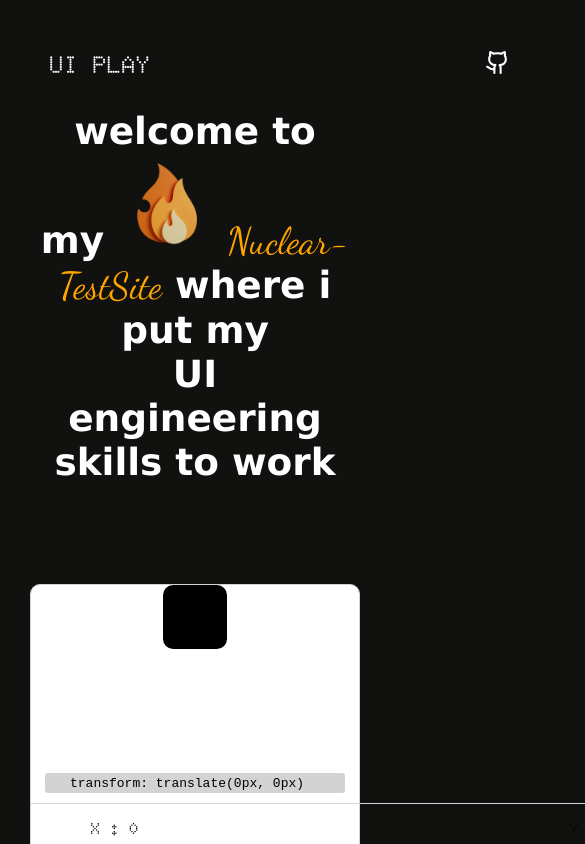
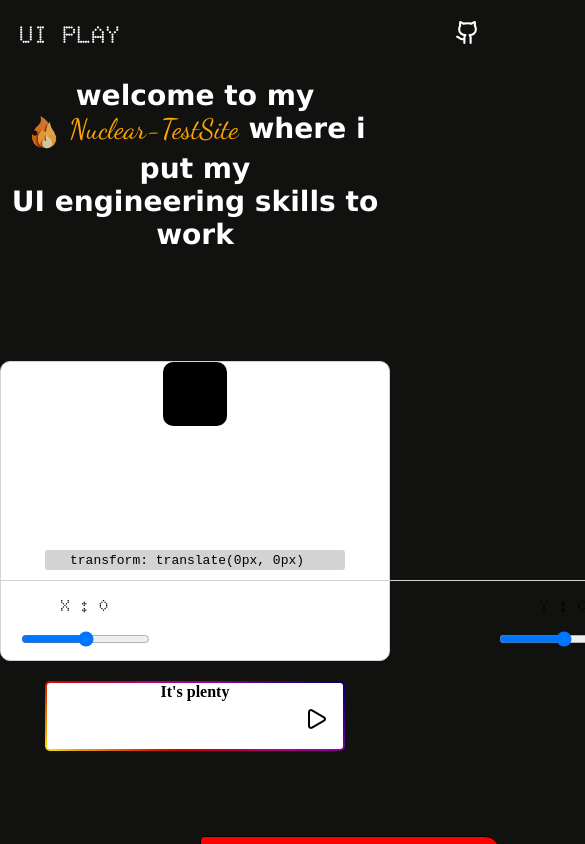
Before and after one commit to Genesispro-maker/ui-playground, a React (Vite) app in the folder ui/: page / in a window 390 px wide. Shown: the top 844 px of the page, 585 px wide, since content can reach past the window. Built offline with nearby package versions, Linux system fonts and the light colour scheme.

Commit message:
Update global.css

```diff
--- a/ui/src/global.css
+++ b/ui/src/global.css
@@ -36,7 +36,6 @@ html{
 
 body{
     background-color: var(--bg-color);
-    padding: 30px;
     overflow-x: hidden;
 }
 
@@ -47,13 +46,35 @@ body{
   margin: 10px;
   font-family: Verdana, Geneva, Tahoma, sans-serif;
   font-weight: lighter;
+  display: inline-block;
 }
 
 .herotext span{
   font-family: "Dancing Script", sans-serif;
   font-weight: 500;
+  display: inline-block;
 }
 
-  .iconImg{
-    vertical-align: baseline;
+.herotext img{
+  vertical-align: middle;
+  float: left;
+}
+
+@media (max-width: 500px) and (min-width: 300px) and (orientation: portrait){
+  .herotext{
+    display: inline-block;
+    font-size: 1.5rem;
   }
+
+  .herotext span{
+    display: inline-block;
+  }
+
+  .herotext img{
+    vertical-align: middle;
+    float: left;
+    margin-right: 5px;
+    width: 40px;
+    height: 40px;
+  }
+}
```
